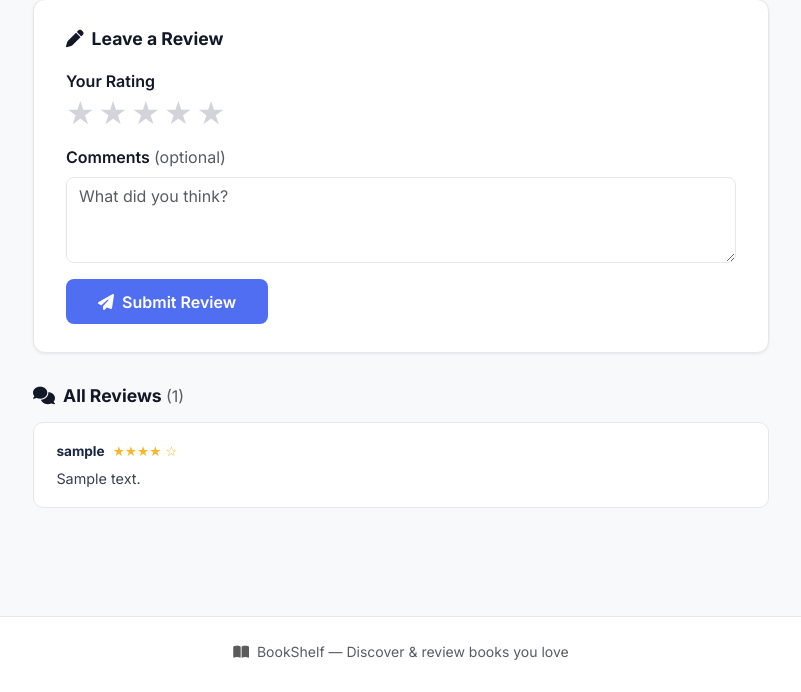
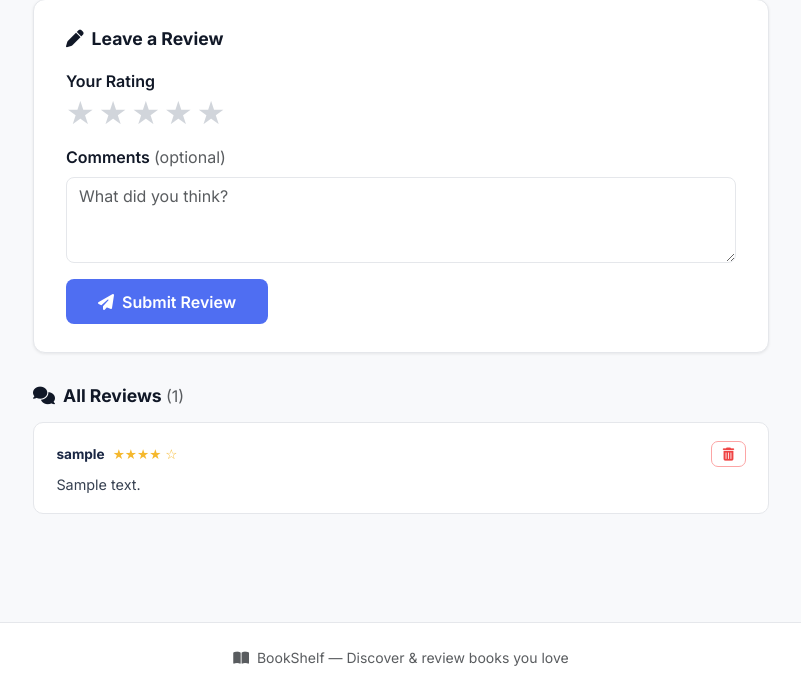
Before and after one commit to umanchanda/umanchandabooks, a Flask app: page /review/000 in a window 1280 px wide. Shown: the part 377-1069 px from the top of the page, without its empty margins (239-1040 px from the left). Before the commit the page ends 1037 px from the top, so only its background shows below. Run offline with Flask 3, Linux system fonts and the light colour scheme; the visitor is signed in with stand-in values (Sample User, id 1); tables that the repository leaves empty hold one stand-in row (values such as "Sample post").

Commit message:
delete review

```diff
--- a/routes/reviews.py
+++ b/routes/reviews.py
@@ -52,3 +52,15 @@ def review(isbn):
         averageRating=average_rating,
         reviews=all_reviews,
     )
+
+
+@reviews.route("/review/<isbn>/delete", methods=["POST"])
+@login_required
+def delete_review(isbn):
+    db.execute(
+        text("DELETE FROM reviews WHERE username=:u AND isbn=:isbn"),
+        {"u": session["username"], "isbn": isbn},
+    )
+    db.commit()
+    from flask import redirect
+    return redirect(f"/review/{isbn}")
--- a/static/styles.css
+++ b/static/styles.css
@@ -399,6 +399,24 @@ body {
     margin-top: .4rem;
 }
 
+/* ── Delete button ── */
+.btn-delete {
+    background: transparent;
+    border: 1.5px solid #fca5a5;
+    color: #ef4444;
+    border-radius: 7px;
+    font-size: .82rem;
+    padding: .35rem .65rem;
+    line-height: 1;
+    transition: background .2s, color .2s;
+    cursor: pointer;
+}
+.btn-delete:hover {
+    background: #ef4444;
+    color: #fff;
+    border-color: #ef4444;
+}
+
 /* ── Apology ── */
 .apology-wrapper {
     min-height: calc(100vh - 160px);
--- a/templates/review.html
+++ b/templates/review.html
@@ -68,6 +68,7 @@
             {% if reviews %}
                 {% for r in reviews %}
                 <div class="review-item">
+                    <div class="d-flex align-items-center justify-content-between">
                         <div class="d-flex align-items-center">
                             <span class="reviewer">{{ r[0] }}</span>
                             {% if r[2] %}
@@ -75,6 +76,15 @@
                                 {% for i in range(r[2]|int) %}&#9733;{% endfor %}
                                 {% for i in range(5 - r[2]|int) %}&#9734;{% endfor %}
                             </span>
+                            {% endif %}
+                        </div>
+                        {% if session.username == r[0] %}
+                        <form action="/review/{{ isbn }}/delete" method="post"
+                              onsubmit="return confirm('Delete your review?')">
+                            <button type="submit" class="btn-delete">
+                                <i class="fa-solid fa-trash-can"></i>
+                            </button>
+                        </form>
                         {% endif %}
                     </div>
                     {% if r[3] %}
```
Also changed, not shown: templates/profile.html (+11 -3 lines). Lines whose indentation alone changed are shown as unchanged.
